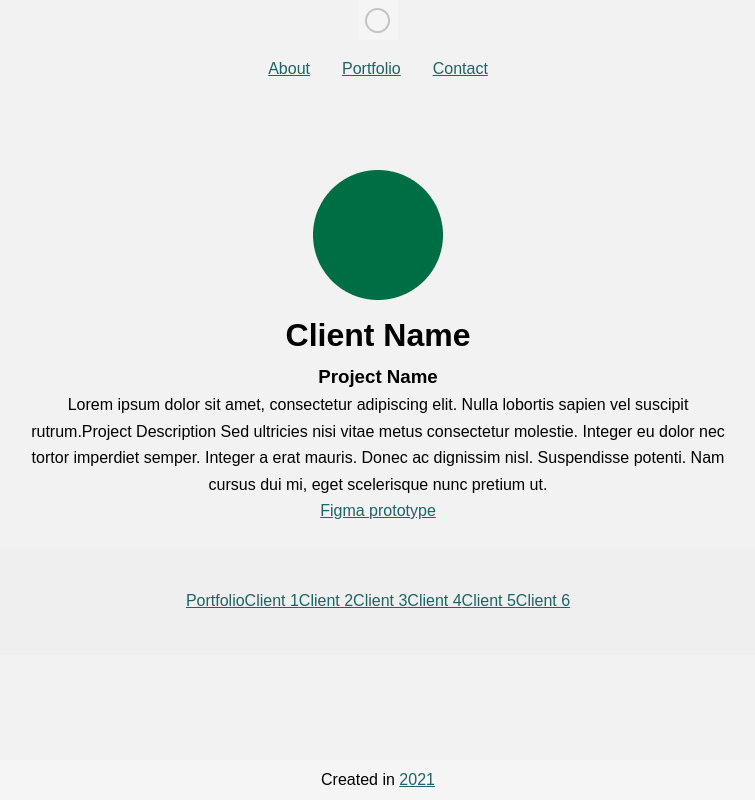
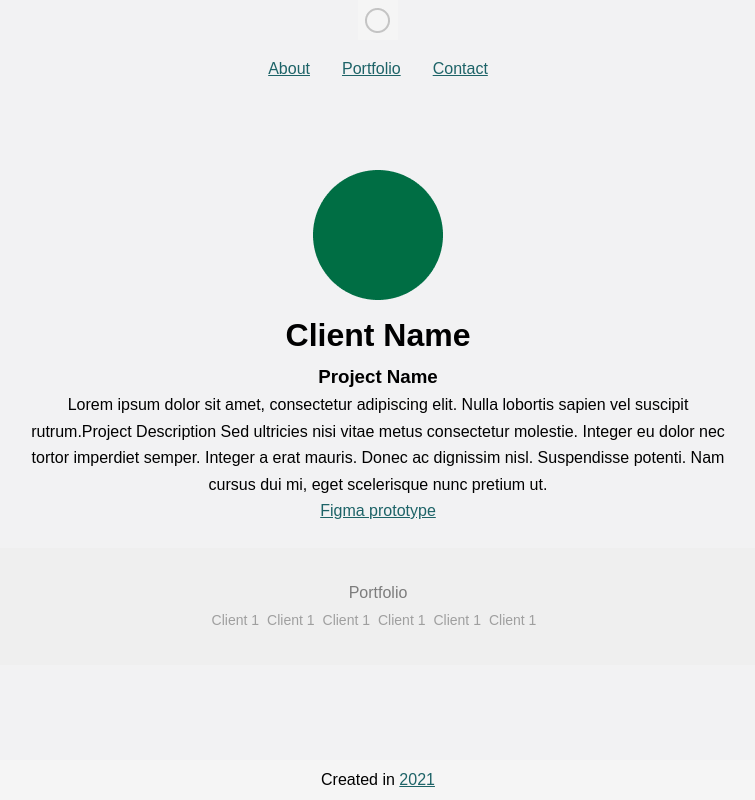
Before and after one commit to BrandonHumphry/Components, a React (Create React App) app: page /client1 in a window 1280 px wide. Shown: the whole page, without its empty margins (262-1017 px from the left). Built offline with nearby package versions, Linux system fonts and the light colour scheme.

Commit message:
refining styling for desktop version of NavigationPortfolio

```diff
--- a/src/Components/Footer/Footer.js
+++ b/src/Components/Footer/Footer.js
@@ -2,8 +2,7 @@ import "./FooterStyle.css";
 
 const Footer = () => {
   return (
-    <footer>
-      <div className="copyright">
+    <footer className="footer">
       <div id="toTop">
         <a className="smoothscroll" title="Back to Top" href="#home">
           {/* how to make this dynamic so the scroll goes back up to the first div on each page */}
@@ -16,7 +15,6 @@ const Footer = () => {
           2021
         </a>
       </section>
-      </div>
     </footer>
   );
 };
--- a/src/Components/Footer/FooterStyle.css
+++ b/src/Components/Footer/FooterStyle.css
@@ -1,4 +1,4 @@
-.copyright {
+.footer {
   margin-top: auto;
   width: 100%;
   display: flex;
--- a/src/Components/NavigationProfile/NavigationProfile.css
+++ b/src/Components/NavigationProfile/NavigationProfile.css
@@ -12,7 +12,34 @@
 
 @media (min-width: 768px) {
   .NavigationProfile {
-    flex-direction: row;
+    margin-top: auto;
+    display: flex;
+    flex-direction: column;
     justify-content: center;
+    /* width: 100%;
+    flex-direction: column;
+    align-items: center;
+    justify-content: center;
+    height: 40px;
+    background-color: whitesmoke; */
+  }
+  .portfolioPages > a {
+    padding: 0px 8px 0px 0px;
+    font-size: 14px;
+    color: #9f9f9f;
+    text-decoration: none;
+  }
+  .portfolioPages > a:hover {
+    color: #2d2d2d;
+    text-decoration: underline;
+  }
+
+  .portfolio > a {
+    color: #7d7d7d;
+    text-decoration: none;
+  }
+  .portfolio > a:hover {
+    color: #2d2d2d;
+    text-decoration: underline;
   }
 }
--- a/src/Components/NavigationProfile/NavigationProfile.js
+++ b/src/Components/NavigationProfile/NavigationProfile.js
@@ -12,13 +12,18 @@ const NavigationProfile = ({
 }) => {
   return (
     <div className="NavigationProfile">
-      <Link to="/portfolio">Portfolio</Link>
-      <Link to="/client1">Client 1</Link>
-      <Link to="/client1">Client 2</Link>
-      <Link to="/client1">Client 3</Link>
-      <Link to="/client1">Client 4</Link>
-      <Link to="/client1">Client 5</Link>
-      <Link to="/client1">Client 6</Link>
+      <div className="portfolio">
+        <Link to="/portfolio">Portfolio</Link>
+      </div>
+
+      <div className="portfolioPages">
+        <Link to="/client1">Client 1</Link>
+        <Link to="/client1">Client 1</Link>
+        <Link to="/client1">Client 1</Link>
+        <Link to="/client1">Client 1</Link>
+        <Link to="/client1">Client 1</Link>
+        <Link to="/client1">Client 1</Link>
+      </div>
     </div>
   );
 };
```
Lines whose indentation alone changed are shown as unchanged.
